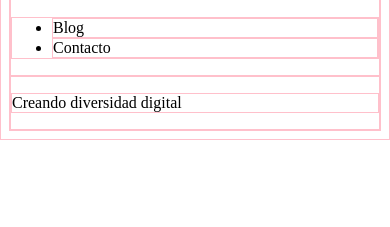
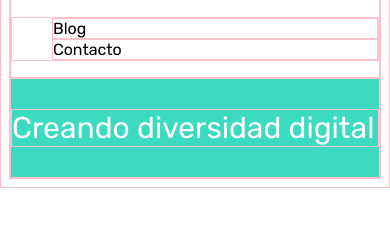
Before and after one commit to Adalab/f-m1-evaluacion-intermedia-anniavdc, a plain HTML site: page index.html in a window 390 px wide. Shown: the part 77-304 px from the top of the page. Drawn offline with Linux system fonts and the light colour scheme.

Commit message:
Add styles mobile version

```diff
--- a/style.css
+++ b/style.css
@@ -2,3 +2,25 @@
     box-sizing: border-box;
     border: 1px solid pink;
 }
+
+body{
+    font-family: 'Rubik', sans-serif;
+}
+
+.menu-container{
+
+}
+
+.menu-item{
+    list-style: none;
+    font-size: 1rem;
+}
+
+.main-container{
+    background-color: #3CDBC0;
+}
+
+.main-message{
+    color: #FFFFFF;
+    font-size: 1.875rem;
+}
```
